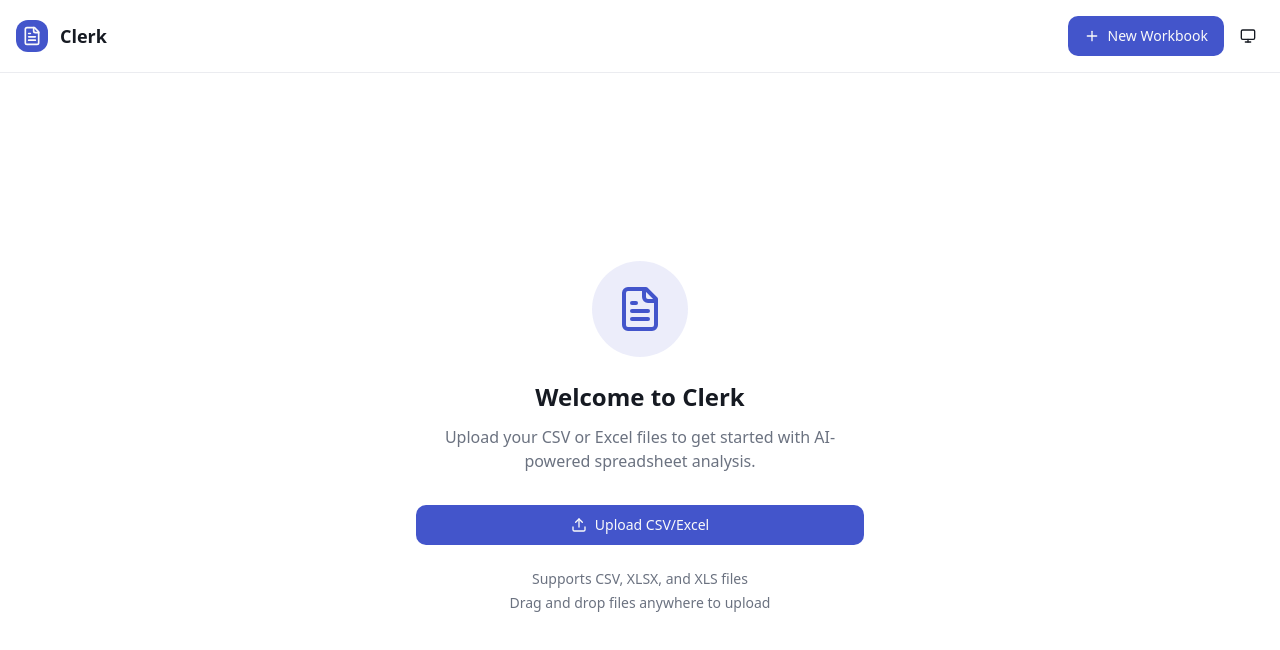
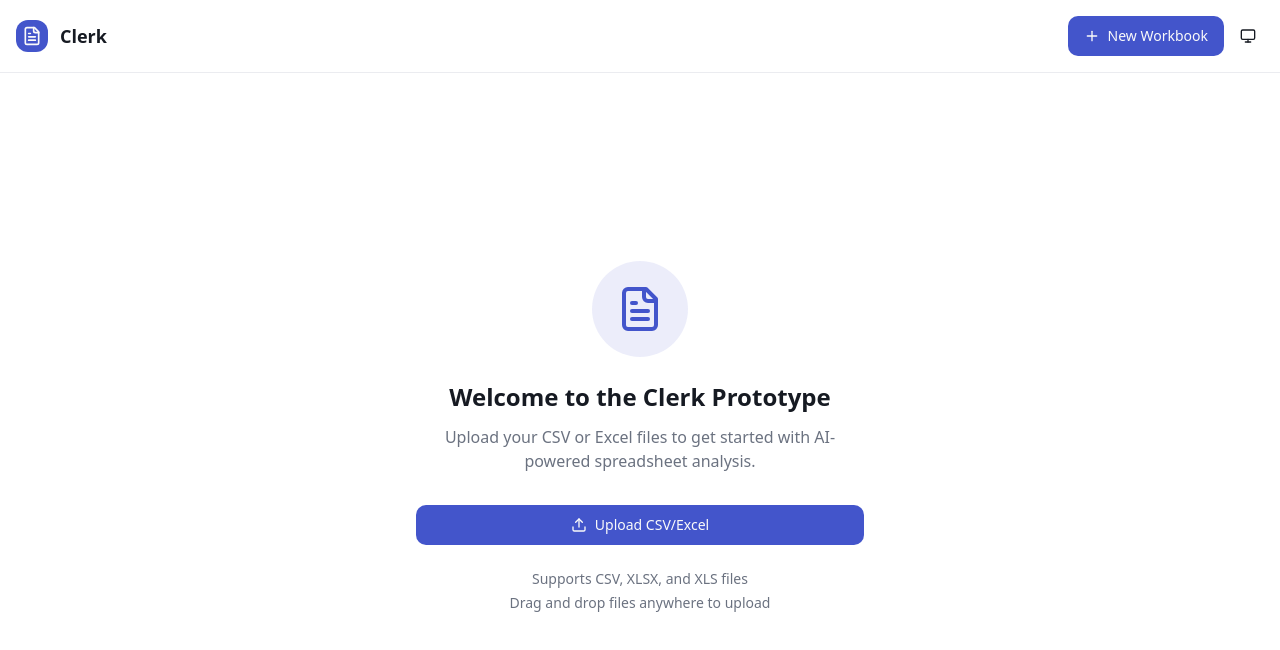
Before and after one commit to ClerkOS/clerk-premium-interface, a React (Vite) app: page / in a window 1280 px wide. Shown: the top 650 px of the page. Built offline with nearby package versions, Linux system fonts and the light colour scheme.

Commit message:
made prototype explicit

```diff
--- a/src/pages/SheetPage.tsx
+++ b/src/pages/SheetPage.tsx
@@ -81,7 +81,7 @@ export function SheetPage() {
               </motion.div>
 
               <h2 className="text-2xl font-semibold mb-3">
-                Welcome to Clerk
+                Welcome to the Clerk Prototype
               </h2>
               <p className="text-muted-foreground mb-8">
                 Upload your CSV or Excel files to get started with AI-powered spreadsheet analysis.
```
